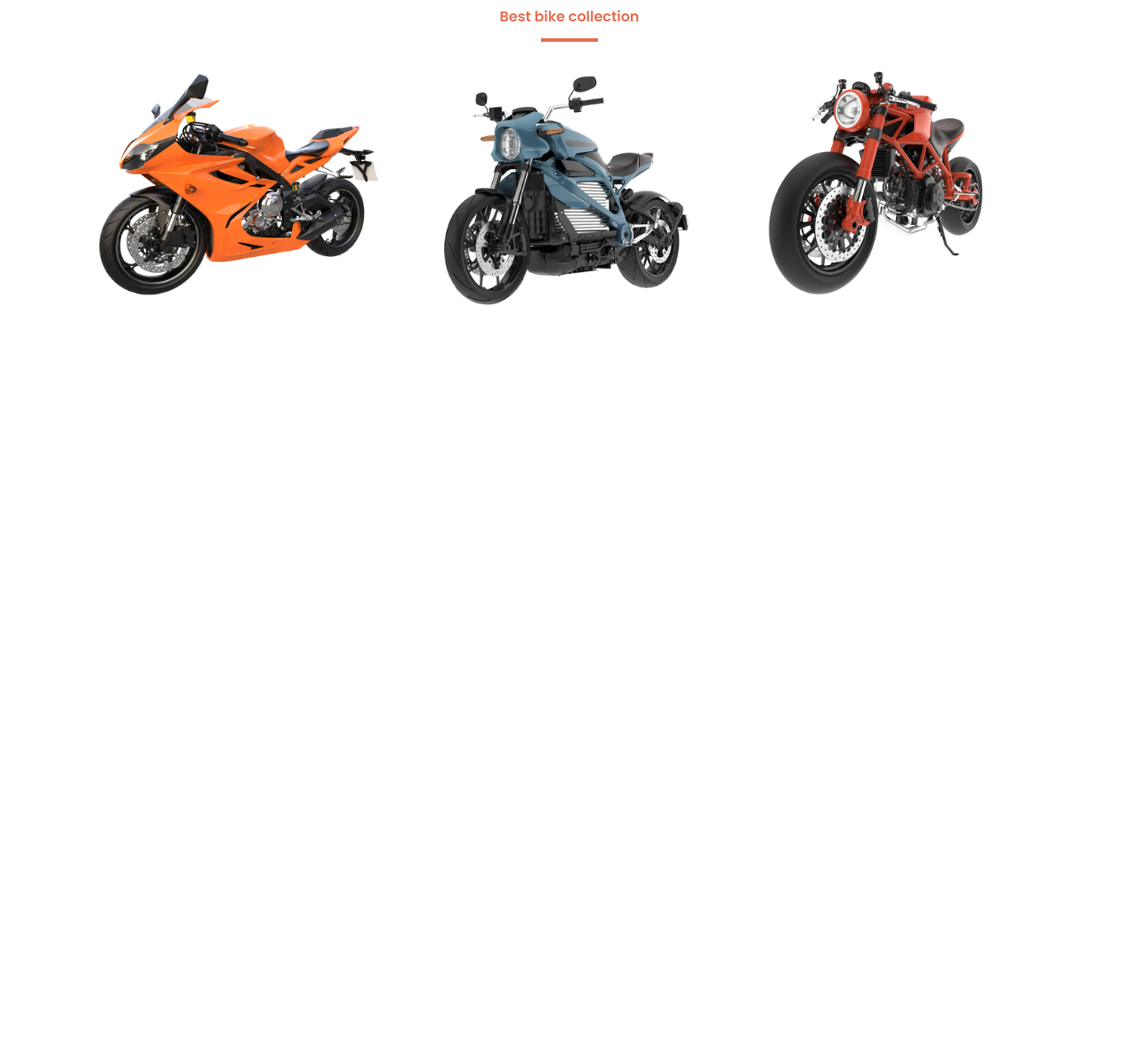
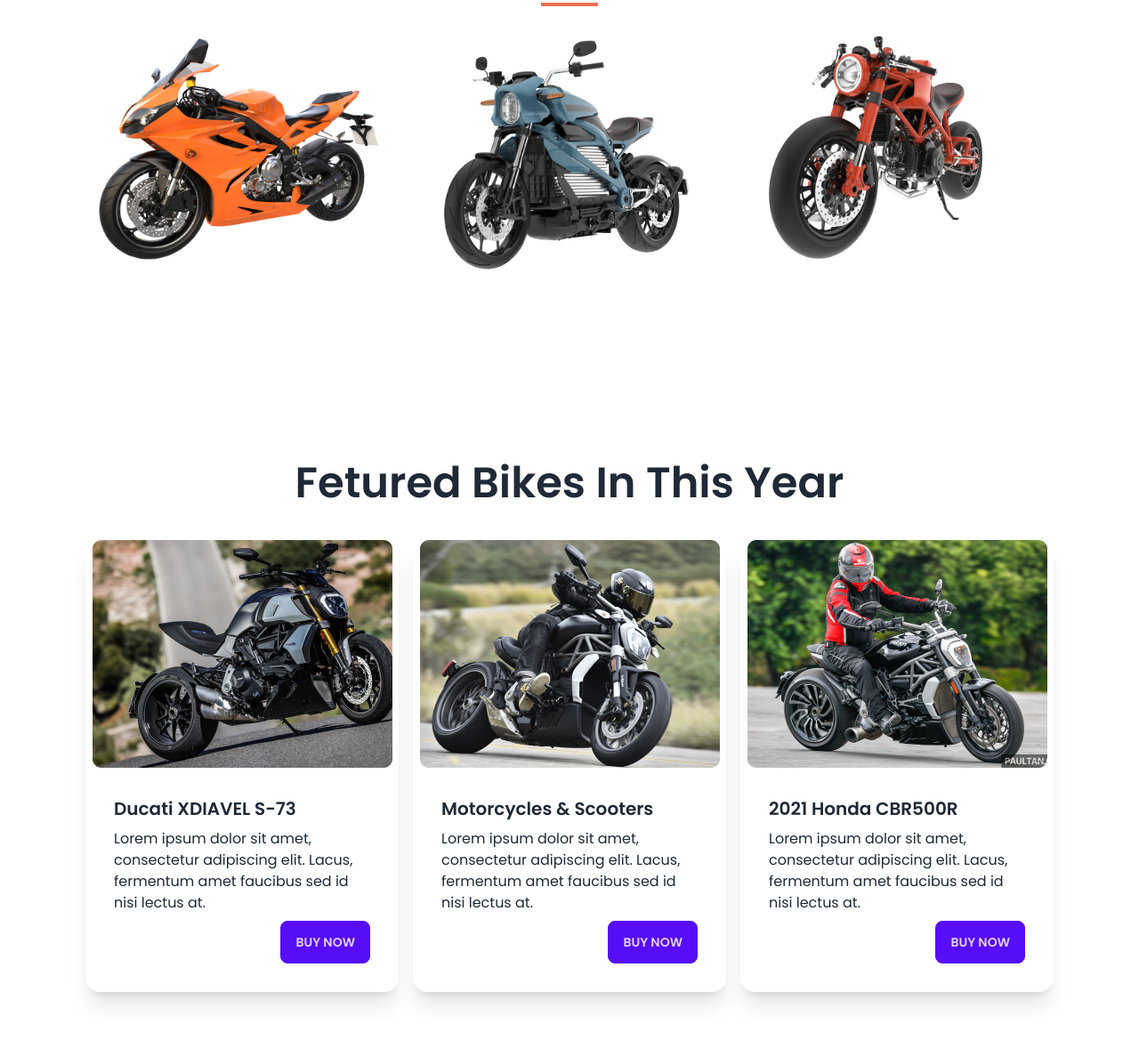
Before and after one commit to jibon-roy/bikerz-zone, a website: page index.html in a window 1280 px wide. Shown: the part 861-2030 px from the top of the page at 89% size. Before the commit the page ends 1364 px from the top, so only its background shows below. Drawn offline with nearby package versions, Linux system fonts and the light colour scheme.

Commit message:
Letest news part added

```diff
--- a/index.html
+++ b/index.html
@@ -21,6 +21,9 @@
     <style>
         .btn:hover {
             background-color: #e76f51d6;
+        }
+        *{
+            box-sizing: border-box;
         }
     </style>
 </head>
@@ -144,7 +147,7 @@
     <!-- Main Part -->
     <main class="max-w-screen-xl">
         <!-- Fatured bike section -->
-        <section class="p-24 max-md:p-4 my-10">
+        <section class="p-24 max-md:p-4 max-md:my-10">
             <div class="text-center">
                 <h1 class="text-5xl font-semibold">Fetured Bikes In This Year</h1>
                 <p class="text-[#E76F51] font-semibold my-3">Best bike collection
@@ -163,7 +166,44 @@
                 </div>
             </div>
         </section>
-
+        <!-- Letest news part -->
+        <section class="p-24 max-md:p-4 max-md:my-10">
+            <div class="text-center">
+                <h1 class="text-5xl font-semibold mb-10">Fetured Bikes In This Year</h1>
+            </div>
+            <div class="container flex justify-center md:space-x-4 max-md:space-y-4 max-md:flex-col">
+                <div class="card max-md:w-4/5 max-md:m-auto bg-base-100 shadow-xl">
+                    <figure><img src="./images/others/latest1.png" alt="Shoes" /></figure>
+                    <div class="card-body">
+                      <h2 class="card-title">Ducati XDIAVEL S-73</h2>
+                      <p>Lorem ipsum dolor sit amet, consectetur adipiscing elit. Lacus, fermentum amet faucibus sed id nisi lectus at.</p>
+                      <div class="card-actions justify-end">
+                        <button class="btn btn-primary">Buy Now</button>
+                      </div>
+                    </div>
+                  </div>
+                  <div class="card max-md:w-4/5 max-md:m-auto bg-base-100 shadow-xl">
+                    <figure><img src="./images/others/latest2.png" alt="Shoes" /></figure>
+                    <div class="card-body">
+                      <h2 class="card-title">Motorcycles & Scooters</h2>
+                      <p>Lorem ipsum dolor sit amet, consectetur adipiscing elit. Lacus, fermentum amet faucibus sed id nisi lectus at.</p>
+                      <div class="card-actions justify-end">
+                        <button class="btn btn-primary">Buy Now</button>
+                      </div>
+                    </div>
+                  </div>
+                  <div class="card max-md:w-4/5 max-md:m-auto bg-base-100 shadow-xl">
+                    <figure><img src="./images/others/latest3.png" alt="Shoes" /></figure>
+                    <div class="card-body">
+                      <h2 class="card-title">2021 Honda CBR500R</h2>
+                      <p>Lorem ipsum dolor sit amet, consectetur adipiscing elit. Lacus, fermentum amet faucibus sed id nisi lectus at.</p>
+                      <div class="card-actions justify-end">
+                        <button class="btn btn-primary">Buy Now</button>
+                      </div>
+                    </div>
+                  </div>
+            </div>
+        </section>
     </main>
     <!-- Footer part -->
     <footer></footer>
```
